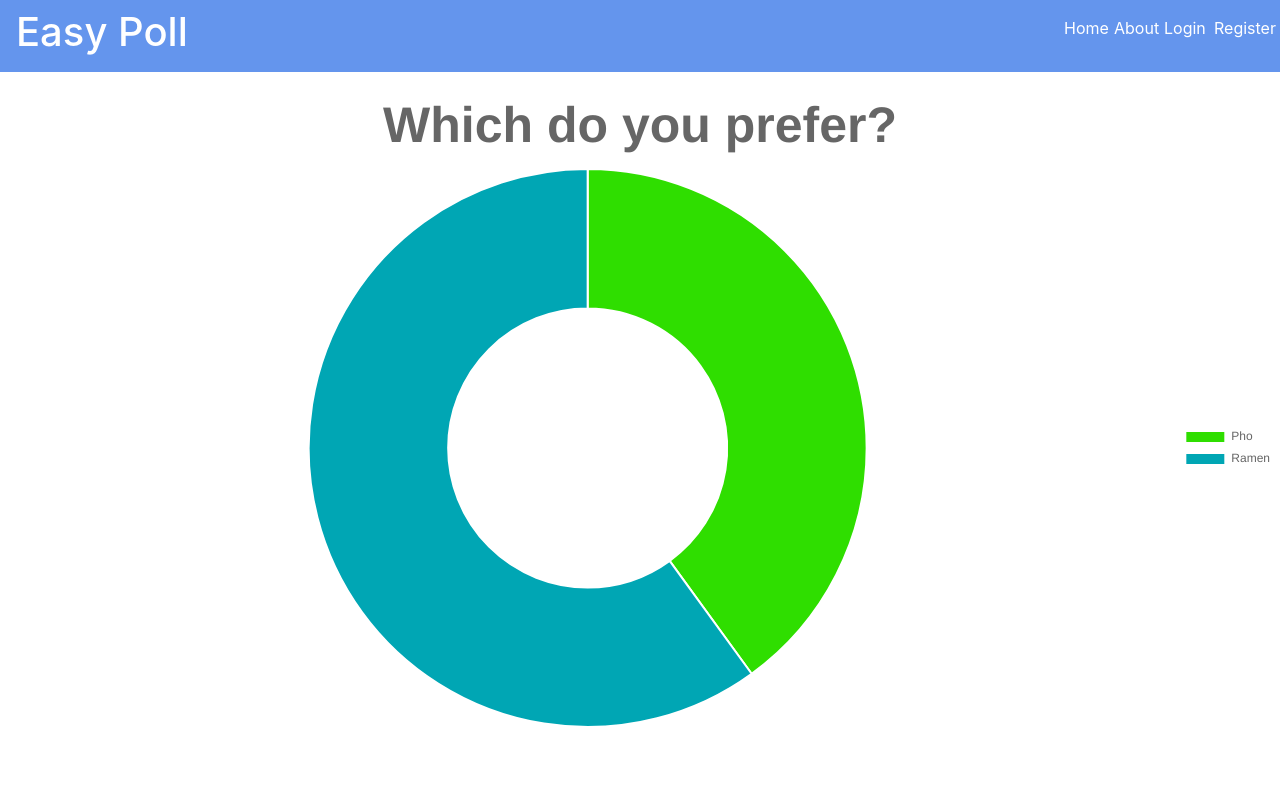
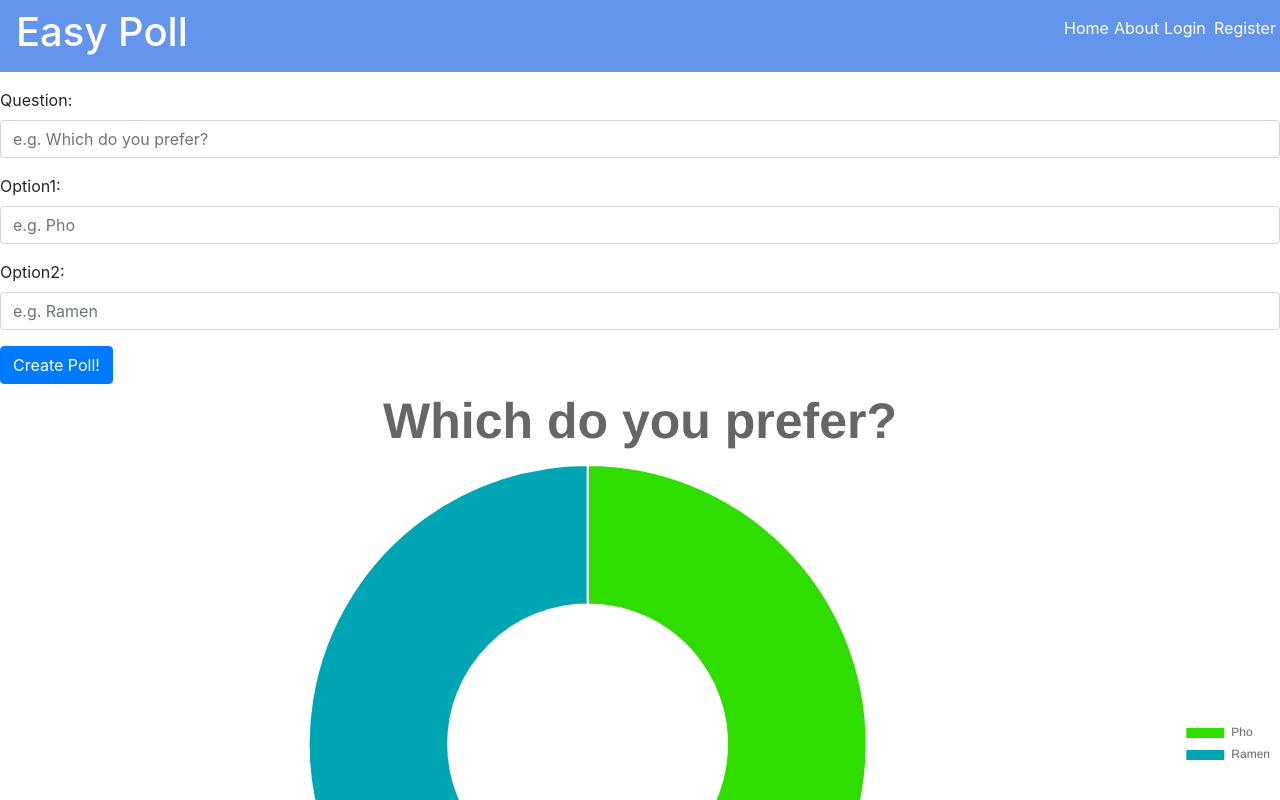
Before and after one commit to jessicahojh/easy_poll, a React (Create React App) app in the folder client/: page / in a window 1280 px wide. Shown: the top 800 px of the page. Built offline with nearby package versions, Linux system fonts and the light colour scheme.

Commit message:
created questions, options, and vote models

```diff
--- a/client/src/App.js
+++ b/client/src/App.js
@@ -4,6 +4,7 @@ import { BrowserRouter as Router} from 'react-router-dom';
 
 import Navbar from './components/Navbar';
 import Poll from './components/Poll';
+import CreateForm from './components/CreateForm';
 
 const App = () => {
   return (
@@ -11,6 +12,7 @@ const App = () => {
       <Router>
 
           <Navbar/>
+          <CreateForm/>
           <Poll/>
 
       </Router>
```
